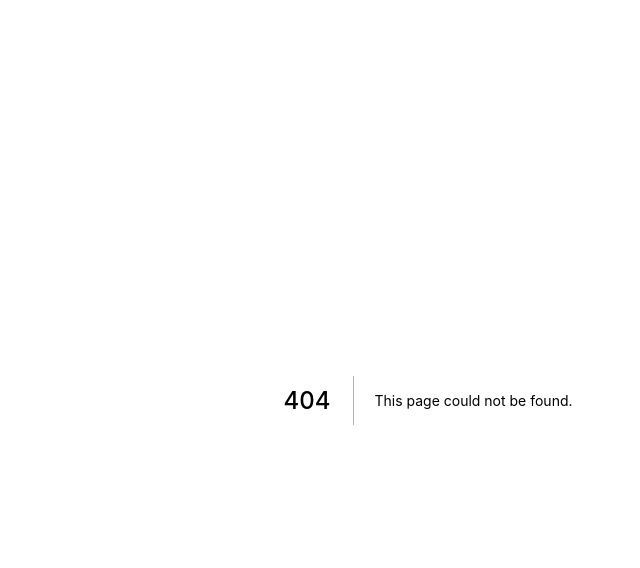
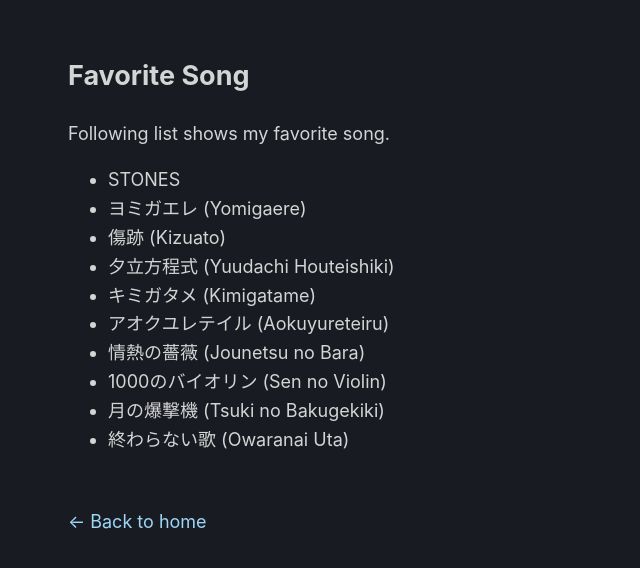
Before and after one commit to kira924age/kira924age.com, a Next.js app: page /song in a window 1280 px wide. Before the commit this address had no page. Shown: the top 568 px of the page, without its empty margins (212-852 px from the left). Built offline with nearby package versions, Linux system fonts and the light colour scheme.

Commit message:
add song.js

```diff
--- /dev/null
+++ b/pages/song.js
@@ -0,0 +1,27 @@
+import Head from "next/head";
+import Link from "next/link";
+import Layout from "../components/layout";
+
+export default function FavoriteSong() {
+  return (
+    <Layout>
+      <Head>
+        <title>Favorite Song</title>
+      </Head>
+      <h2>Favorite Song</h2>
+      Following list shows my favorite song.
+      <ul>
+        <li key="1">STONES</li>
+        <li key="2">ヨミガエレ (Yomigaere)</li>
+        <li key="3">傷跡 (Kizuato)</li>
+        <li key="4">夕立方程式 (Yuudachi Houteishiki)</li>
+        <li key="5">キミガタメ (Kimigatame)</li>
+        <li key="6">アオクユレテイル (Aokuyureteiru)</li>
+        <li key="7">情熱の薔薇 (Jounetsu no Bara)</li>
+        <li key="8">1000のバイオリン (Sen no Violin)</li>
+        <li key="9">月の爆撃機 (Tsuki no Bakugekiki)</li>
+        <li key="10">終わらない歌 (Owaranai Uta)</li>
+      </ul>
+    </Layout>
+  );
+}
```
Also changed, not shown: pages/index.js (+9 -4 lines).
